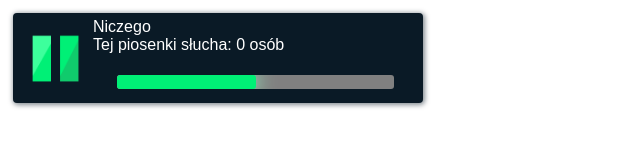
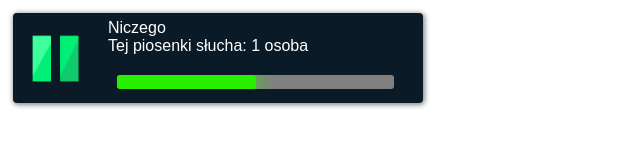
Before and after one commit to BlackWolfff/CloudsdaleFM-Web-Player, a plain HTML site: page index.html in a window 1280 px wide. Both pictures are taken after a click on the element 55 px from the left and 58 px from the top of the page. Shown: the whole page, without its empty margins (0-640 px from the left). Drawn offline with Linux system fonts and the light colour scheme; no server answers; a web font is replaced by a local one.

Commit message:
Eee.. a lot of things!
Acually only 3
- createElement returns component
- slider changes color
- working context menu

```diff
--- a/main.js
+++ b/main.js
@@ -1,3 +1,8 @@
+// Yes! I don't like to work in only 1 file too!
+/**
+ *
+ */
+
 (function() {
 
 const STATUS_URL = "https://server.cloudsdalefm.net/status-json.xsl";
@@ -6,7 +11,7 @@ const STREAM_URL = "https://www.cloudsdalefm.net/stream";
 const _getMain = nodeType => {
     // I don't want to do .main everywhere and if is long to be sure it's not just component with all that props
     let keys = Object.keys(nodeType)
-    if(typeof nodeType === "object" && keys[0] === "main" && keys[1] === "children" && keys[2] === undefined) {
+    if(typeof nodeType === "object" && keys[0] === "main" && keys[2] === undefined && (keys[1] === "children" || keys[1] === "component")) {
         return nodeType.main
     }
     return nodeType
@@ -14,19 +19,17 @@ const _getMain = nodeType => {
 
 const createElement = (nodeType, props, ...children) => {
     if(!nodeType) throw new Error("nodeType must be defined")
-    let node = null
+    let node = null;
 
     if(typeof nodeType === "function") { // constructor function, aka component
         const component = new nodeType(props)
         const compRender = component.render()
         if(!compRender) throw new Error("Component must return node object from render!")
-        if(compRender.hasOwnProperty("main"))
-            node = compRender.main
-        else
-            node = compRender
+        node = _getMain(compRender)
+        return {main: node, component}
         // i don't want childrens if i render component
     }
-    else if(typeof nodeType === "object") { // already created component
+    if(typeof nodeType === "object") { // already created component
         node = nodeType.render()
     } else { // probaly string, please be a string!
         node = document.createElement(nodeType)
@@ -37,6 +40,12 @@ const createElement = (nodeType, props, ...children) => {
         }
         if(children.length > 0) {
             for(let child of children) {
+                if(Array.isArray(child)) {
+                    for(const element of child) {
+                        node.appendChild(_getMain(element))
+                    }
+                    continue;
+                }
                 if(!(child instanceof Node)) {
                     if(typeof child === "object")
                         child = _getMain(child)
@@ -53,7 +62,7 @@ const createElement = (nodeType, props, ...children) => {
 
 const norm = (val, mul = false) => {
     if(mul)
-        return Math.floor(val * 100)
+        return Math.round(val * 100)
     return (val / 100).toFixed(2)
 }
 
@@ -82,7 +91,7 @@ const audioPlayer = new (class {
     }
 
     mute() {
-        if(this.stream.volume <= 0.001) {
+        if(this.stream.volume <= 0) {
             this.volume = this.lastVolume
         } else {
             this.volume = 0
@@ -109,9 +118,125 @@ class Component { // ye.. i'm that lazy
     }
 }
 
-class ContextMenu extends Component{
+class ContextMenu extends Component {
+    constructor(p) {
+        super(p)
+        this.open = false
+
+        this.options = [
+            {
+                title: "Popup player",
+                action: () => window.open("https://cloudsdalefm.net/player.html", "CloudsdaleFM Player", `left=${window.outerWidth/2-200},top=50,innerWidth=400px,innerHeight=100px,resizable=false`)
+            },
+            {
+                className: "separator"
+            },
+            {
+                title: "Home page",
+                action: () => window.open("https://www.cloudsdalefm.net/", "_blank")
+            }
+        ]
+    }
+
+    onContextmenu(evn) {
+        evn.preventDefault()
+        this.hide()
+        this.show(evn)
+    }
+
+    hide() {
+        if(!this.open) return;
+        this.main.style.display = "none";
+        this.open = false
+    }
+    show(evn) {
+        if(this.open) return;
+        this.main.style.display = "block";
+        this.main.style.left = evn.clientX + "px"
+        this.main.style.top = evn.clientY + "px"
+        this.open = true
+    }
+
     render() {
-        return createElement("div", { className: "contextMenu" }, "This is context Menu!")
+        const options = []
+        const middle = callback => {
+            return function handleEvent(evn){
+                if(evn.which === 3) return
+                callback(evn)
+            }
+        }
+
+        for(const element of this.options) {
+            let innerText = ""
+            if(element.title) {
+                if(typeof element.title === "function") innerText = element.title()
+                else innerText = element.title
+            }
+            const node = createElement("li", null, innerText)
+            if(element.className)
+                node.main.className = element.className
+            if(element.action)
+                node.main.addEventListener("mousedown", middle(element.action.bind(element)))
+            options.push(node)
+        }
+        const wrapper = createElement(
+            "div",
+            { className: "contextMenu" },
+            createElement("ul", { className: "contentMenuList" }, options)
+        )
+        this.props.target.addEventListener("contextmenu", this.onContextmenu.bind(this))
+        window.addEventListener("mousedown", evn => {
+            const keyCode = event.which || event.keyCode;
+            if(evn.which != 3)
+                this.hide()
+        })
+        window.addEventListener("keydown", (event) => {
+            const keyCode = event.which || event.keyCode;
+            if(keyCode == 27)
+                this.hide()
+
+        })
+        window.addEventListener('blur', this.hide.bind(this))
+
+        this.main = wrapper.main
+
+        return wrapper
+    }
+}
+
+class App extends Component {
+
+    onButtonClick(action) {
+        if(action) // start playing
+            this.nowPlaying.listeners++
+        else
+            this.nowPlaying.listeners--
+        this.nowPlaying.updateState()
+    }
+
+    render() {
+        const app = createElement(
+            "div",
+            { className: "window"},
+            createElement(PlayButton, { onClick: this.onButtonClick.bind(this) }),
+            createElement(
+                "div",
+                { className: "rightContainer" },
+                createElement(NowPlaying, { refresh: this.props.options.dataFetchFreq*1000 }),
+                createElement(
+                    Slider,
+                    {
+                        defaultVolume: this.props.options.volume,
+                        step: this.props.options.volumeStep,
+                        useScroll: !!this.props.options.volumeStep,
+                        changeColor: this.props.options.changeColor
+                    }
+                )
+            )
+        )
+
+        this.nowPlaying = app.children[1].children[0].component
+        return app
     }
 }
 
@@ -124,16 +249,20 @@ class PlayButton extends Component{
         if(audioPlayer.loading || audioPlayer.error) return;
         if(audioPlayer.playing) {
             audioPlayer.pause()
+            this.props.onClick(false)
             this.setState("play")
         } else {
             this.setState("load")
             audioPlayer.play().then(() => {
                 audioPlayer.loading = false
+                this.props.onClick(true)
                 this.setState("pause")
             })
             .catch(err => {
                 audioPlayer.error = true
                 audioPlayer.loading = false
+                if(audioPlayer.playing) // it is possible that stream start playing but promise will reject.
+                    audioPlayer.pause()
                 this.setState("fail")
             })
         }
@@ -187,31 +316,40 @@ class NowPlaying extends Component {
 
     updateData() {
         this.fetchData().then(data => {
-            this.reRender(data.title, data.listeners)
+            this.listeners = data.listeners
+            this.title = data.title
+            this.updateState()
         })
     }
 
-    reRender(title, listeners) {
+    updateState() {
         const titleNode = this.songTitleNode.main
+        if(titleNode.innerHTML !== this.title)
+            titleNode.innerHTML = this.title
+
         const listenersNode = this.listenersNode.main
-        if(titleNode.innerHTML !== title)
-            titleNode.innerHTML = title
-        if(listenersNode.innerHTML != listeners) // i don't know when both will be string or number so == is perfect (finally i need to use that xD)
-            listenersNode.innerHTML = listeners
+        let newListenres = this.getListeners()
+        if(listenersNode.innerHTML != newListenres) // i don't know when both will be string or number so == is perfect (finally i need to use that xD)
+            listenersNode.innerHTML = newListenres
+    }
+
+    getListeners() {
+        if(this.listeners < 1) return `: Nikt :c`
+        return `${this.listeners > 1 && this.listeners < 5 ? "ją" : ""}: ${this.listeners} ${this.listeners < 5 ? this.listeners === 1 ? "osoba" : "osoby" : "osób"}`
     }
 
     render() {
+        window.slider = this
         const listenersWrapper = createElement(
             "div",
             { className: "listeners" },
-            "Tej piosenki słucha: ",
-            createElement("span", null, this.listeners),
-            " osób"
+            "Tej piosenki słucha",
+            createElement("span", null, this.getListeners())
         )
         const wrapper = createElement(
             "div",
             { className: "nowPlayingContainer" },
-            createElement("div", { className: "nowPlaying" }, this.title),
+            createElement("div", { className: "nowPlaying" }, "Całe nic"),
             listenersWrapper
         )
 
@@ -234,12 +372,12 @@ class Slider extends Component {
     }
 
     onScroll(evn) {
+        evn.preventDefault()
         let newVol = 0
         if(evn.deltaY < 0)
             newVol = audioPlayer.volume + this.props.step
         else
             newVol = audioPlayer.volume - this.props.step
-        console.log(newVol)
         this.setState(newVol)
     }
 
@@ -252,7 +390,14 @@ class Slider extends Component {
     setState(vol) {
         audioPlayer.volume = vol
         if(vol < 0) vol = 0
+        if(vol > 100) vol = 100 //rly.. i do that in audio player already >.-.<
         this.sliderInner.style.width = `${vol}%`
+        // color between hsl(150, 100%, 47%); and hsl(150, 100%, 47%);
+        if(this.props.changeColor) {
+            const color = `hsl(${(110 - vol) + 50}, 100%, 47%)`
+            this.sliderInner.style.background = color
+            this.sliderInner.style.boxShadow = `0px 0px 20px 1px ${color}`
+        }
     }
 
     render() { // also, render is called once xD So i can use it like componentWillMount in React
@@ -267,7 +412,9 @@ class Slider extends Component {
         this.slider = wrapper.children[0].main
         this.slider.addEventListener("mousedown", this.onClick.bind(this)) // maybe i should do events as props in createElement... naaaah
         this.slider.addEventListener("mousemove", this.onClick.bind(this))
-        this.slider.addEventListener("mousewheel", this.onScroll.bind(this))
+        if(this.props.useScroll)
+            wrapper.main.addEventListener("mousewheel", this.onScroll.bind(this))
+            // it's acually hard to aim just for slider xD Or it could be just me being retarted.
 
         return wrapper
     }
@@ -280,7 +427,8 @@ const defaultOptions = {
     background: true,
     dataFetchFreq: 15,
     volume: 50,
-    volumeStep: 5
+    volumeStep: 5,
+    changeColor: true
 }
 
 const instances = []
@@ -313,21 +461,8 @@ class Player {
     }
 
     prepareDOM() {
-        this.DOM.context = createElement(ContextMenu, null)
-        this.DOM.window = createElement(
-            "div",
-            { className: "window"},
-            createElement(PlayButton, { imgUrl: this.options.images }),
-            createElement(
-                "div",
-                { className: "rightContainer" },
-                createElement(NowPlaying, { refresh: this.options.dataFetchFreq*1000 }),
-                createElement(
-                    Slider,
-                    { defaultVolume: this.options.volume, step: this.options.volumeStep }
-                )
-            )
-        )
+        this.DOM.context = createElement(ContextMenu, { target: this.renderDom })
+        this.DOM.window = createElement(App, { options: this.options })
 
         if(this.options.autoRender) {
             this.render(this.renderDom)
@@ -341,7 +476,7 @@ class Player {
             target.className += " withBg"
 
         if(this.options.contextMenu)
-            target.append(this.DOM.context)
+            target.append(this.DOM.context.main)
 
         target.append(this.DOM.window.main)
     }
@@ -354,6 +489,7 @@ window.addEventListener("DOMContentLoaded", () => {
         const player = new Player("CloudsdalePlayer")
         console.log(player)
         window.p = player
+        window.stream = audioPlayer
     }
 })
 })()
--- a/style.css
+++ b/style.css
@@ -58,6 +58,13 @@
     cursor: default;
     pointer-events: none;
 }
+.CloudsdalePlayer .nowPlayingContainer > div {
+    padding-left: 15px;
+}
+.CloudsdalePlayer .nowPlayingContainer > .nowPlaying {
+    padding-top: 1px;
+}
+
 
 .CloudsdalePlayer .sliderContainer {
     width: 100%;
```
Also changed, not shown: 1 other file.
